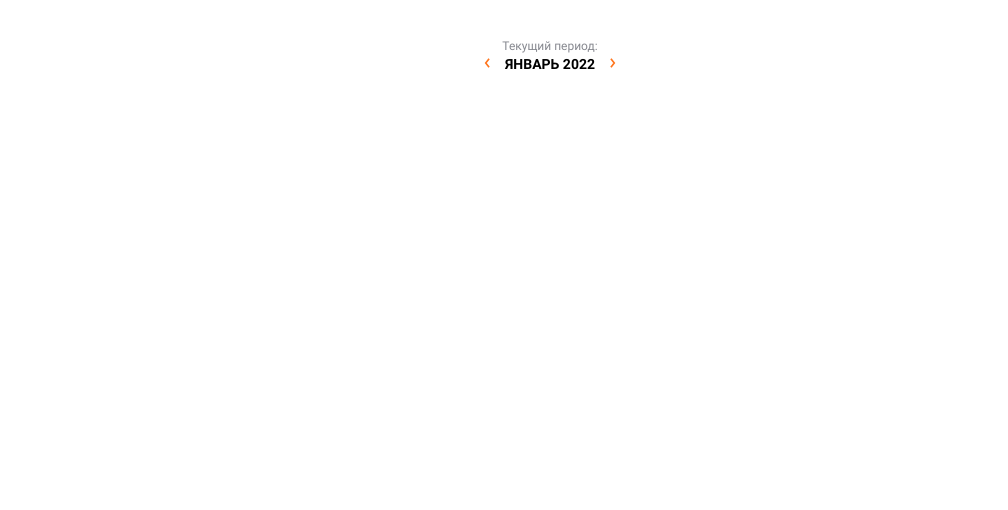
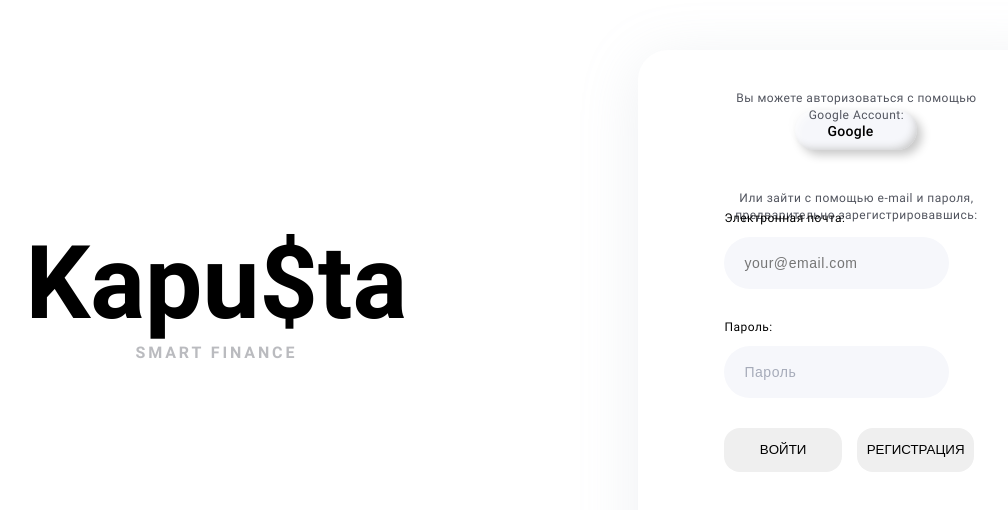
Before and after one commit to Viacheslav-ua/team-project-kapusta-finance, a React (Create React App) app: page / in a window 1280 px wide. Shown: the top 510 px of the page, without its empty margins (90-1098 px from the left). Built offline with nearby package versions, Linux system fonts and the light colour scheme.

Commit message:
return app js in preavios state

```diff
--- a/src/App.js
+++ b/src/App.js
@@ -22,7 +22,7 @@
           <Route
             exact
             path={routes.auth}
-            element={<PublicRoute restricted component={CurrentPeriod} />}
+            element={<PublicRoute restricted component={AuthPage} />}
           />
           <Route
             path={routes.google}
```
